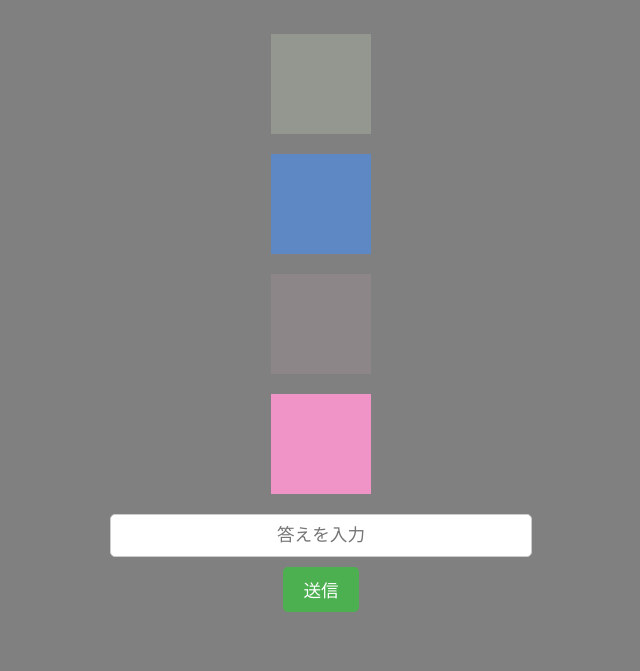
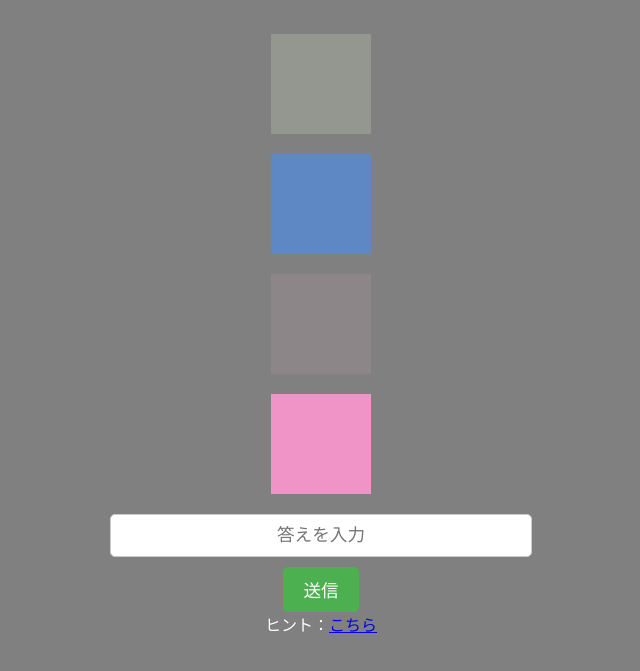
Before and after one commit to mikan599/color-cipher, a plain HTML site: page index.html in a window 1280 px wide. Shown: the part 81-752 px from the top of the page, without its empty margins (319-959 px from the left). Drawn offline with Linux system fonts and the light colour scheme.

Commit message:
Update index.html

```diff
--- a/index.html
+++ b/index.html
@@ -43,6 +43,10 @@
     <button onclick="checkAnswer()">送信</button>
     <p id="result"></p>
 
+    <div class="hint">
+        ヒント：<a href="https://chromewebstore.google.com/detail/colorzilla/bhlhnicpbhignbdhedgjhgdocnmhomnp?hl=ja" target="_blank">こちら</a>
+    </div>
+
     <script>
         function checkAnswer() {
             const correctAnswer = "迫真暗号解読";  // 正解
```
